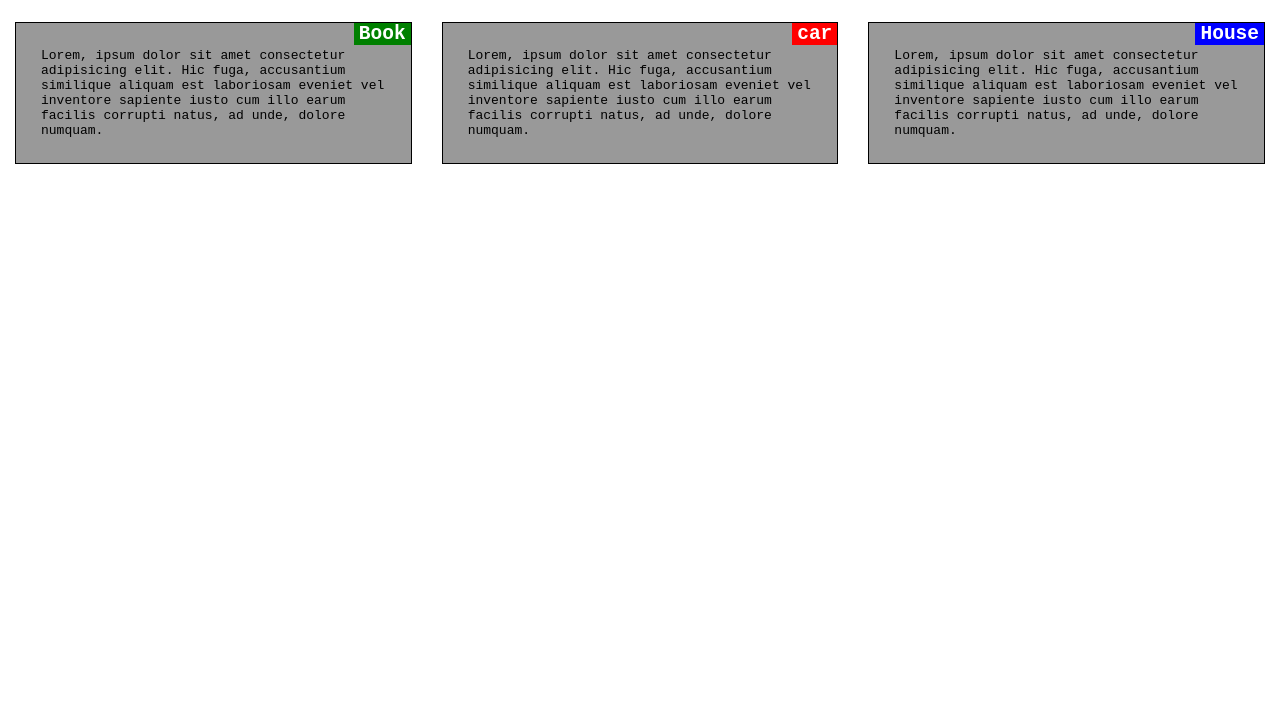
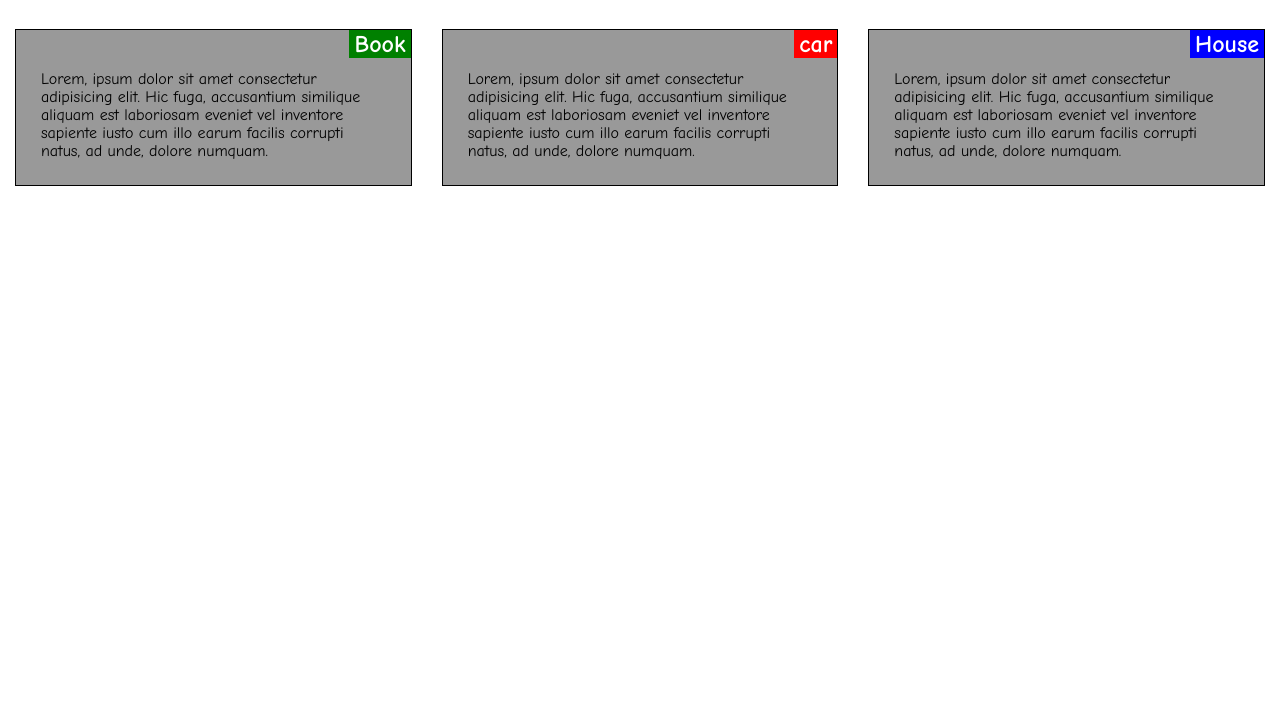
Before and after one commit to calebareeveso/JOHNS-HOPKINS-UNIVERSITY-HTML-CSS-JS-COURSE, a plain HTML site: page module2-solution/index.html in a window 1280 px wide. Shown: the part 83-800 px from the top of the page. Drawn offline with Linux system fonts and the light colour scheme.

Commit message:
changed fonts

```diff
--- a/module2-solution/css/style.css
+++ b/module2-solution/css/style.css
@@ -5,7 +5,7 @@
     box-sizing: border-box;
 }
 body {
-    font-family: monospace;
+    font-family: "Comic Sans MS", cursive, sans-serif;;
 }
 .h1 {
     text-align: center;
@@ -15,7 +15,7 @@ body {
 .div1, .div2, .div3 {
     border: 1px solid #000;
     background-color: #999999;
-    padding: 25px;
+    padding:40px 25px 25px 25px;
     margin: 15px;
     position: relative;
 }
```
